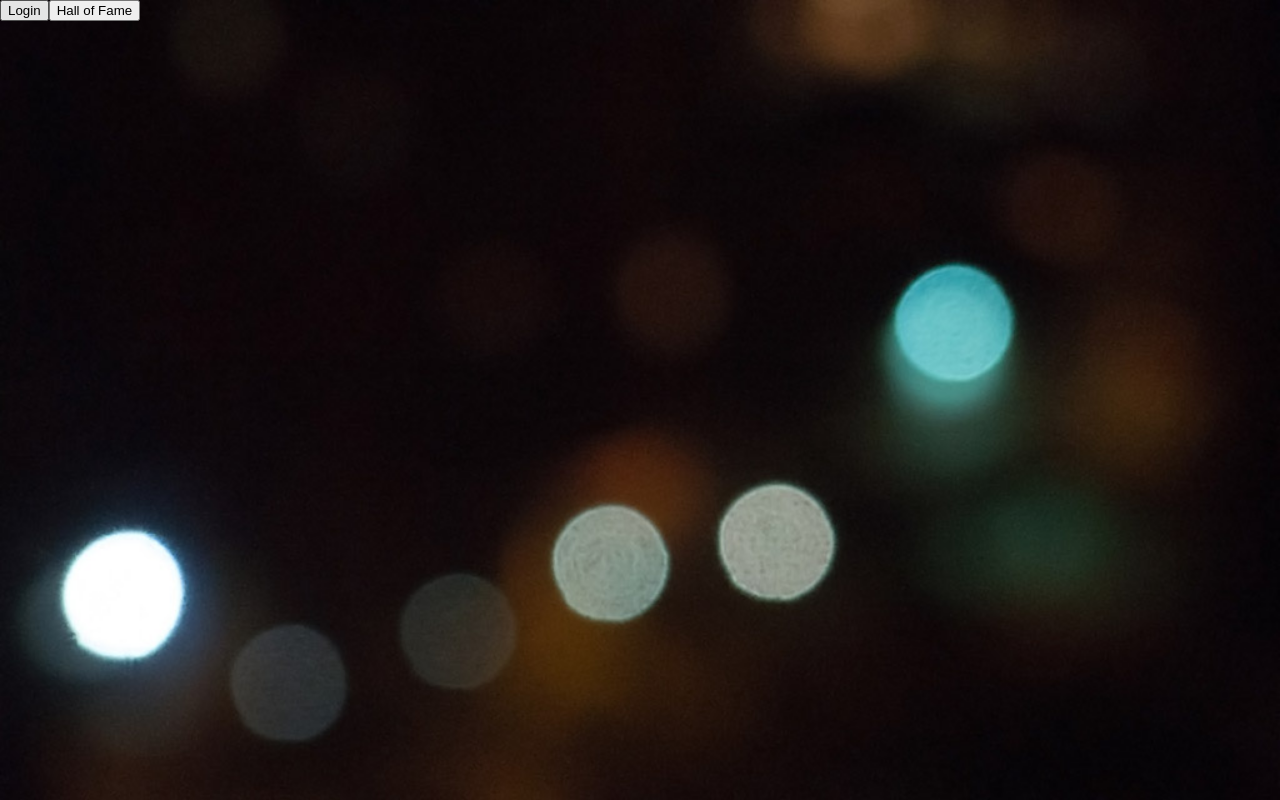
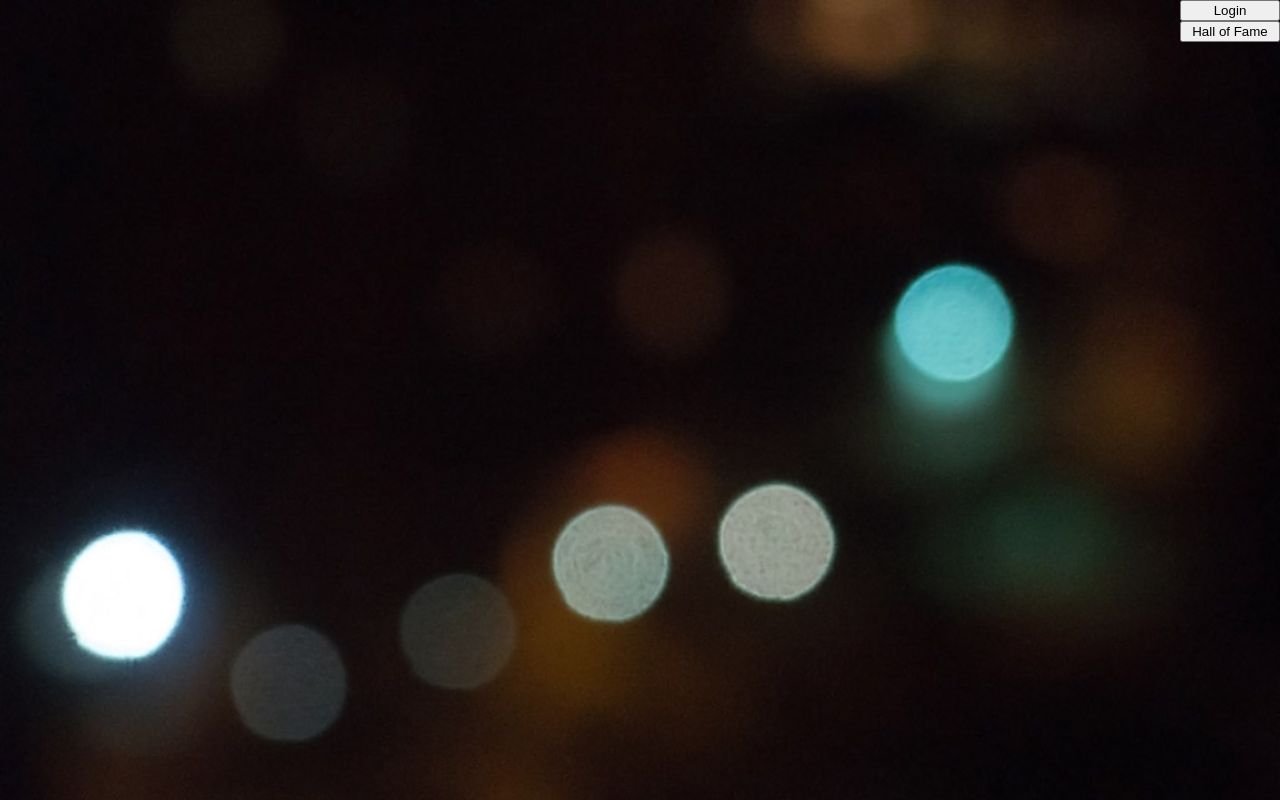
Before and after one commit to fjrd84/generic-frontend, an Angular app: page / in a window 1280 px wide. Built offline with nearby package versions, Linux system fonts and the light colour scheme.

Commit message:
Top controls positioning.

```diff
--- a/package.json
+++ b/package.json
@@ -9,7 +9,9 @@
     "lint": "tslint \"src/**/*.ts\" --project src/tsconfig.json --type-check && tslint \"e2e/**/*.ts\" --project e2e/tsconfig.json --type-check",
     "test": "ng test",
     "pree2e": "webdriver-manager update --standalone false --gecko false",
-    "e2e": "protractor"
+    "e2e": "protractor",
+    "posttest": "node_modules/.bin/remap-istanbul -i coverage/coverage-final.json -o coverage -t html",
+    "coverage": "http-server -c-1 -o -p 9875 ./coverage"
   },
   "private": true,
   "dependencies": {
@@ -37,9 +39,11 @@
     "karma": "1.2.0",
     "karma-chrome-launcher": "^2.0.0",
     "karma-cli": "^1.0.1",
+    "karma-coverage": "^1.1.1",
     "karma-jasmine": "^1.0.2",
     "karma-remap-istanbul": "^0.2.1",
     "protractor": "~4.0.13",
+    "remap-istanbul": "^0.8.4",
     "ts-node": "1.2.1",
     "tslint": "^4.3.0",
     "typescript": "~2.0.3"
--- a/src/app/main-components/home/home.component.scss
+++ b/src/app/main-components/home/home.component.scss
@@ -1,4 +1,4 @@
-#home-wrapper{
+#home-wrapper {
     background-size: cover;
     background-color: black;
     background-repeat: no-repeat;
@@ -9,7 +9,19 @@
     left: 0;
 }
 
-#login-window{
+#top-controls {
+    position: fixed;
+    top: 0;
+    right: 0;
+    width: auto;
+    button {
+        width: 100px;
+        float: right;
+        clear: both;
+    }
+}
+
+#login-window {
     visibility: hidden;
     position: fixed;
     top: 50%;
@@ -21,7 +33,7 @@
     height: 0;
     opacity: 0;
     transition: visibility 1s, width 1s, height 1s, opacity 1s;
-    &.active{
+    &.active {
         visibility: visible;
         opacity: 1;
         width: 50vw;
```
Also changed, not shown: src/app/main-components/home/home.component.html (line endings or trailing spaces).
